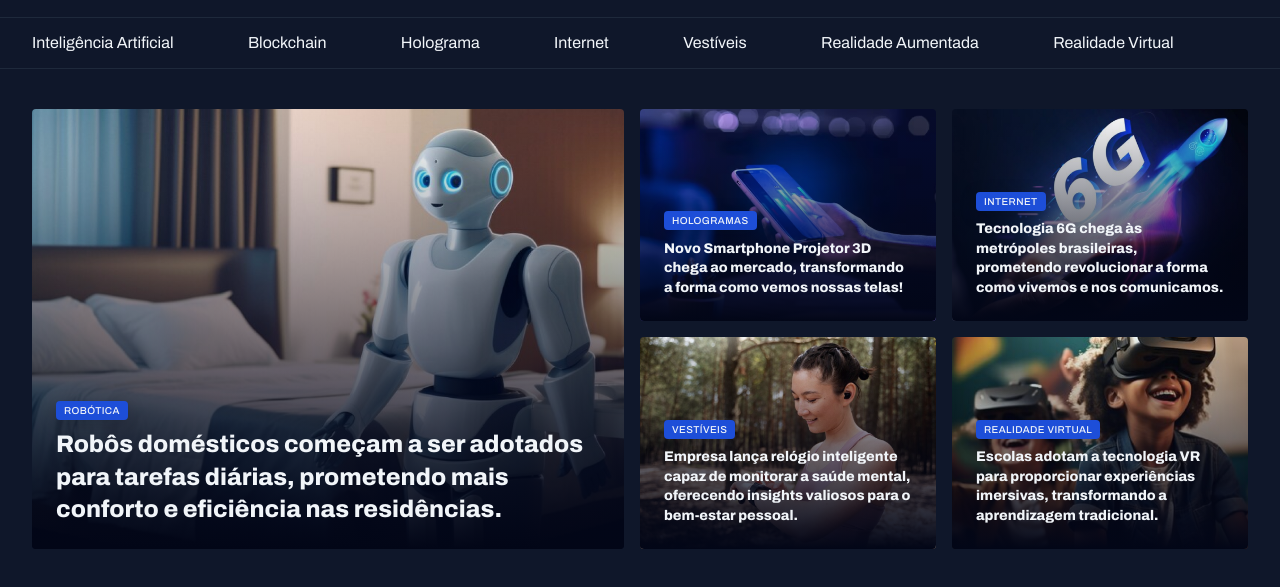
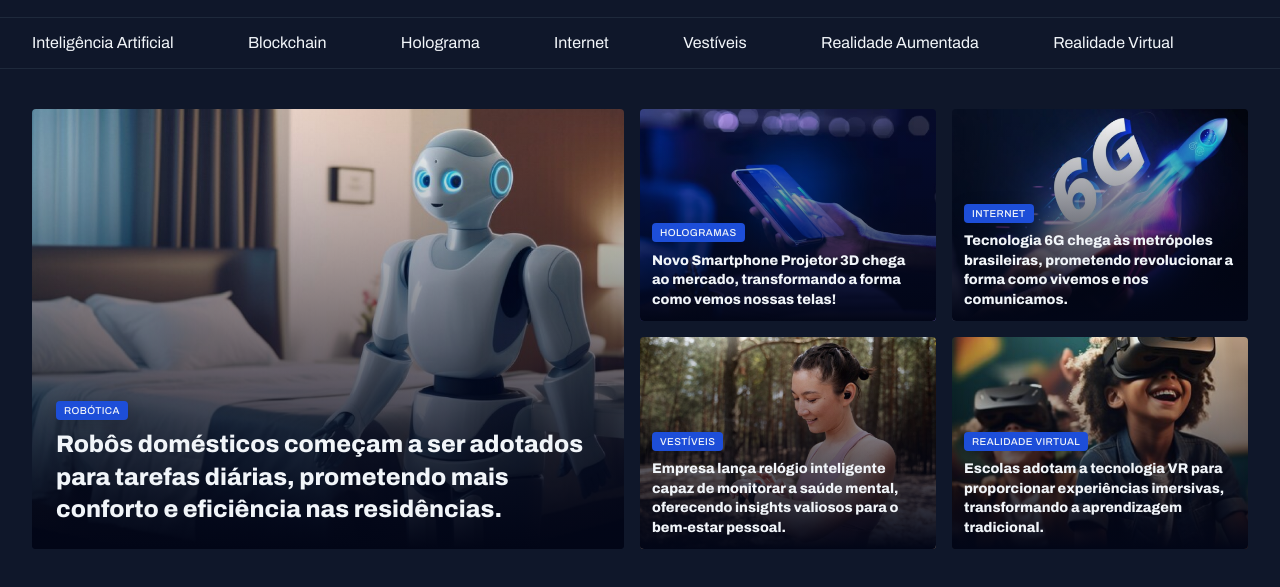
Before and after one commit to Ajhuck/projeto-noticias, a plain HTML site: page index.html in a window 1280 px wide. Shown: the part 55-642 px from the top of the page. Drawn offline with Linux system fonts and the light colour scheme.

Commit message:
done-sections

```diff
--- a/styles/sections.css
+++ b/styles/sections.css
@@ -18,8 +18,11 @@
       position: absolute;
       bottom: 0;
       padding: 24px;
+      &:has(.text-lg){
+        padding: 12px;
+      }
       h2{
-        margin-top: 8px
+        margin-top: 8px;
       }
     }
   }
```
